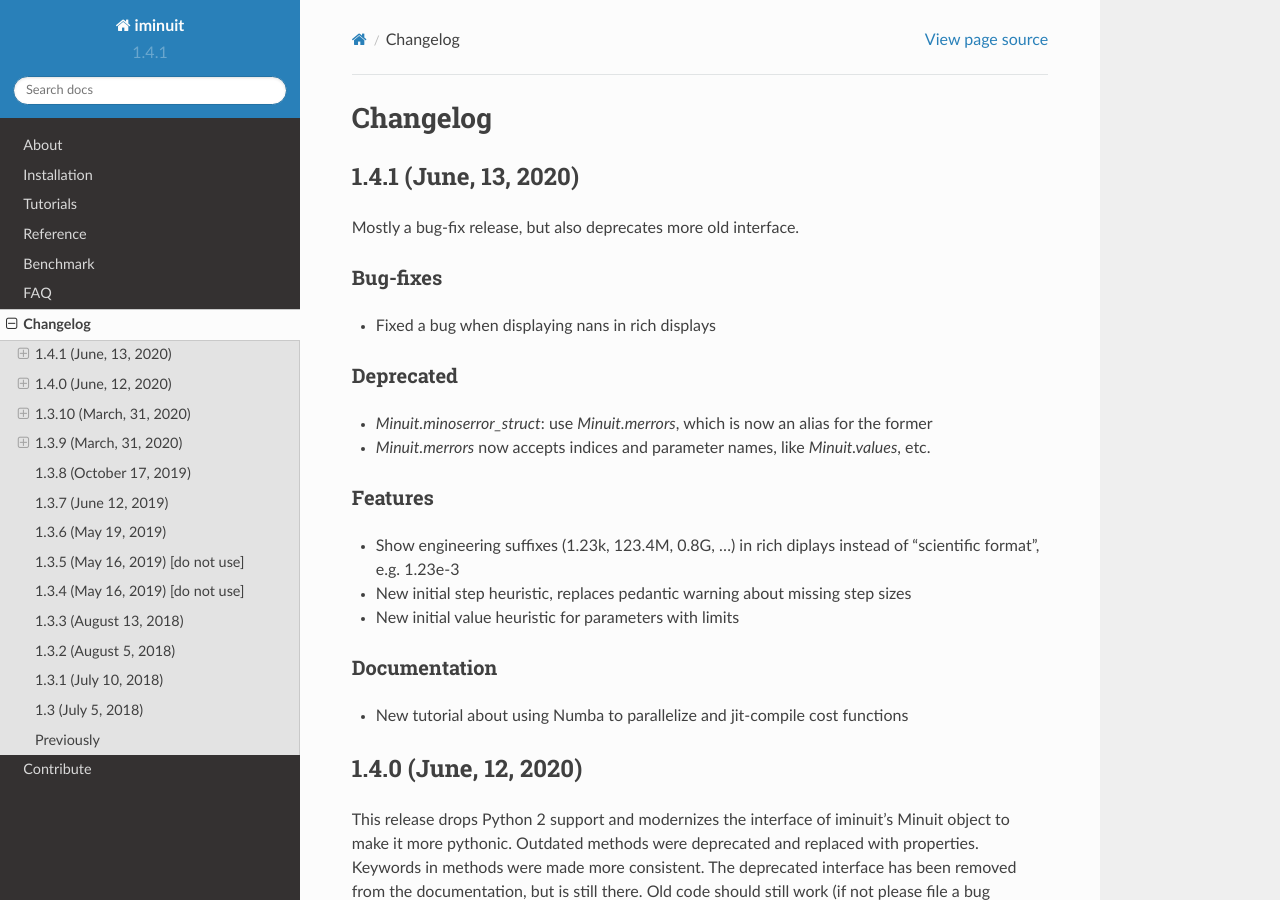
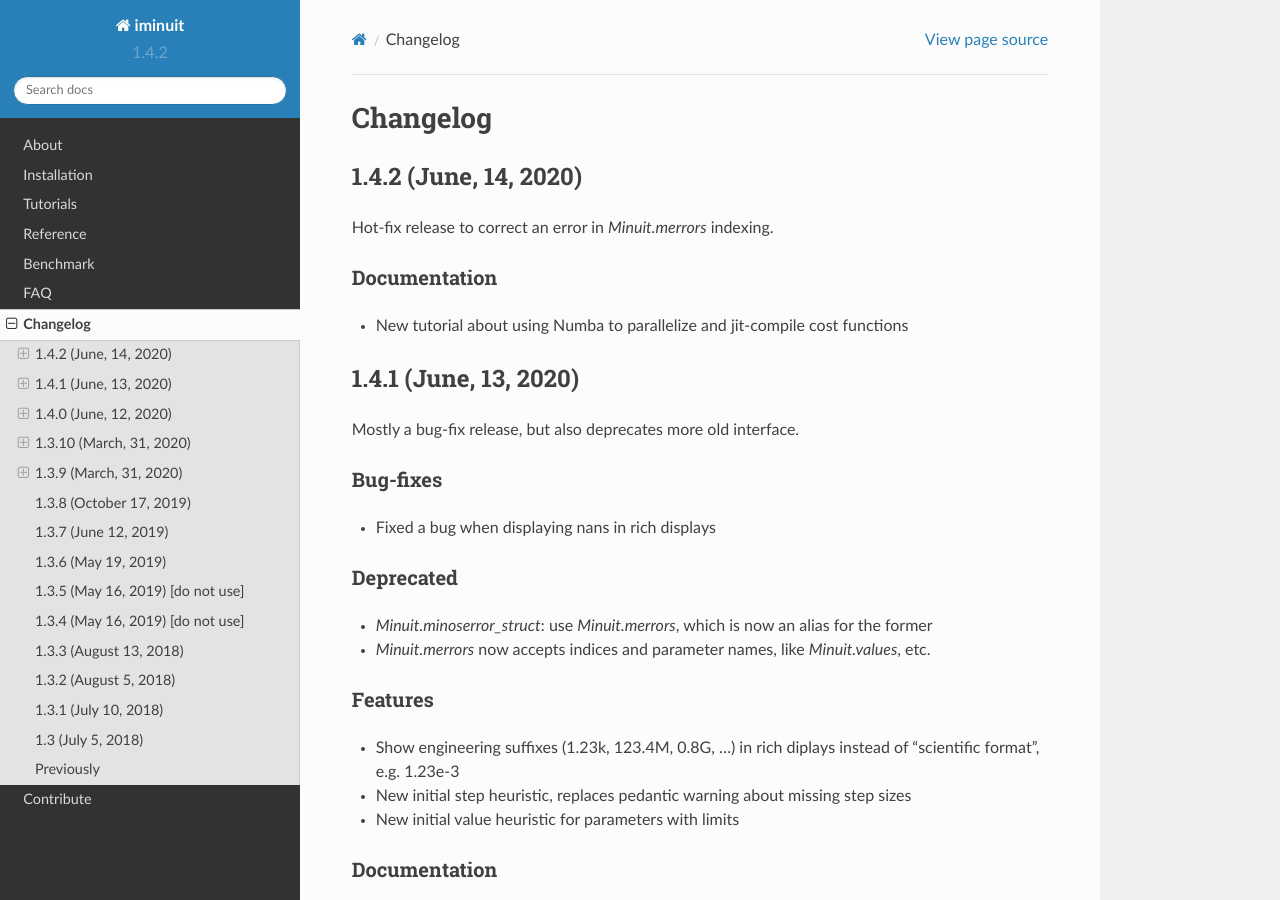
Before and after one commit to scikit-hep/iminuit, a Sphinx documentation site: the page built from doc/changelog.rst, in a window 1280 px wide and 900 px high. Built offline with Sphinx 7.4.7 and the Read the Docs theme 2.0.0, drawn with Linux system fonts in a browser that asks for light colours; the version number is read from the project's files by our own code.

Commit message:
release 1.4.2

```diff
--- a/doc/changelog.rst
+++ b/doc/changelog.rst
@@ -4,6 +4,15 @@
 
 Changelog
 =========
+
+1.4.2 (June, 14, 2020)
+----------------------
+
+Hot-fix release to correct an error in `Minuit.merrors` indexing.
+
+Documentation
+~~~~~~~~~~~~~
+- New tutorial about using Numba to parallelize and jit-compile cost functions
 
 1.4.1 (June, 13, 2020)
 ----------------------
--- a/src/iminuit/version.py
+++ b/src/iminuit/version.py
@@ -1 +1 @@
-__version__ = "1.4.1"
+__version__ = "1.4.2"
```
